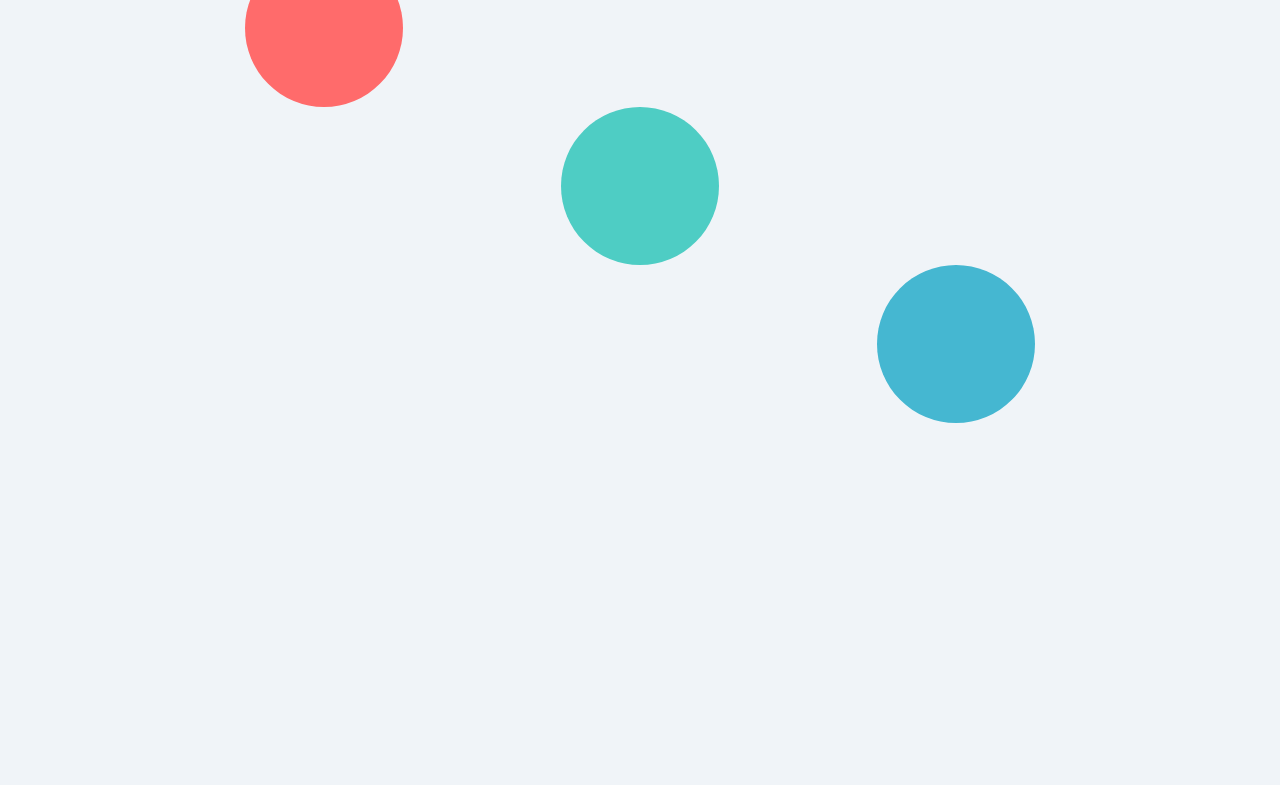
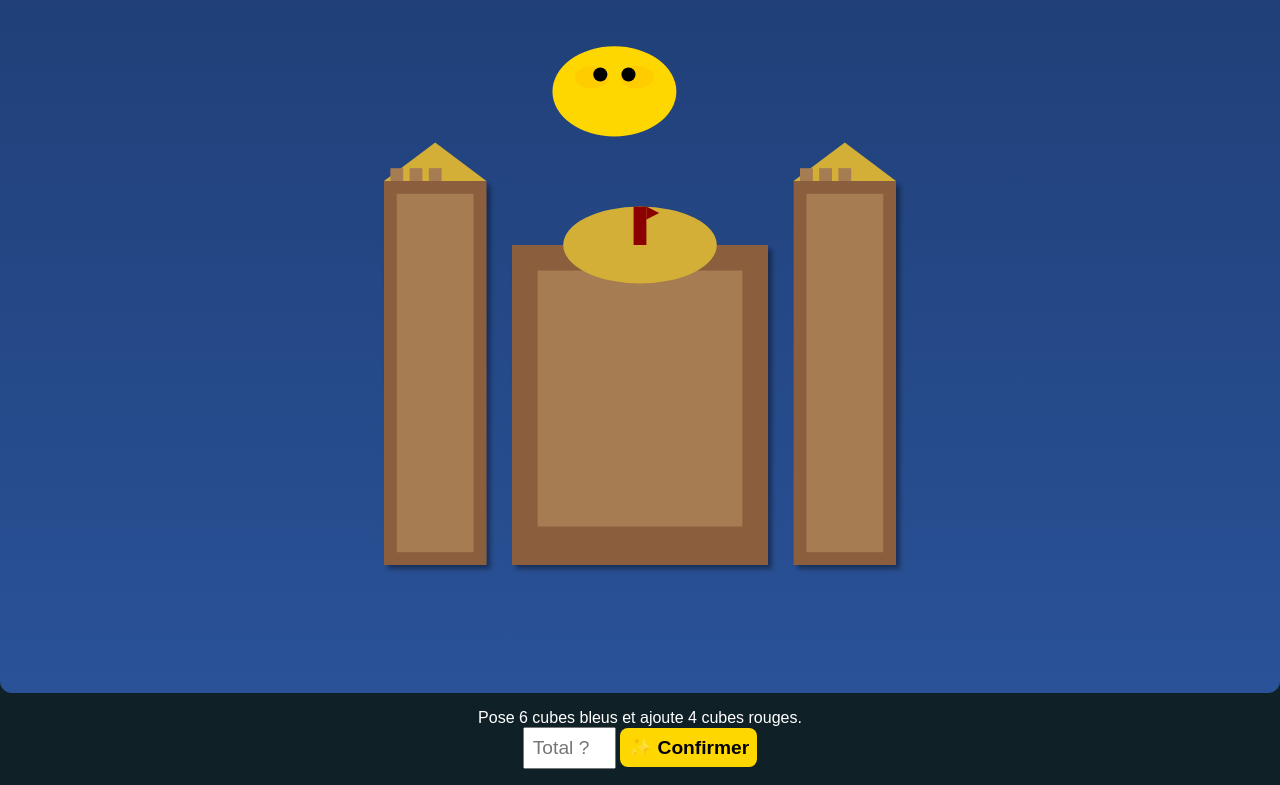
Before and after one commit to Alex270821/inclusive-game, a website: page public/index.html in a window 1280 px wide. Shown: the part 210-995 px from the top of the page. Before the commit the page ends 800 px from the top, so only its background shows below. Drawn offline with Linux system fonts and the light colour scheme; a web font is replaced by a local one.

Commit message:
index.html

```diff
--- a/public/index.html
+++ b/public/index.html
@@ -2,17 +2,89 @@
 <html lang="fr">
 <head>
   <meta charset="utf-8">
-  <title>Carte interactive – IncluGame</title>
-  <link rel="stylesheet" href="map.css">
+  <title>Maths Magiques – Château HD</title>
+  <link rel="stylesheet" href="math.css">
   <link href="https://fonts.googleapis.com/css2?family=OpenDyslexic&display=swap" rel="stylesheet">
 </head>
 <body>
-  <h1>Choisis ta destination</h1>
-  <svg id="map" viewBox="0 0 800 400">
-    <circle cx="200" cy="100" r="50" fill="#FF6B6B" data-place="jungle"   class="spot"/>
-    <circle cx="400" cy="200" r="50" fill="#4ECDC4" data-place="labo"     class="spot"/>
-    <circle cx="600" cy="300" r="50" fill="#45B7D1" data-place="bibli"    class="spot"/>
+  <header>
+    <h1>Château des additions</h1>
+    <button id="modeDys">🌈 Mode DYS</button>
+  </header>
+
+  <!-- Château HD SVG -->
+  <svg id="chateau" viewBox="0 0 1000 650">
+    <!-- Ciel dégradé -->
+    <defs>
+      <linearGradient id="sky" x1="0" y1="0" x2="0" y2="1">
+        <stop offset="0%"  stop-color="#1e3c72"/>
+        <stop offset="100%" stop-color="#2a5298"/>
+      </linearGradient>
+      <filter id="shadow" x="-30%" y="-30%" width="160%" height="160%">
+        <feDropShadow dx="3" dy="3" stdDeviation="2" flood-color="#000" flood-opacity=".4"/>
+      </filter>
+    </defs>
+    <rect width="1000" height="650" fill="url(#sky)"/>
+
+    <!-- Château détaillé -->
+    <g id="castle">
+      <!-- Donjon central -->
+      <rect x="400" y="300" width="200" height="250" fill="#8b5e3c" filter="url(#shadow)"/>
+      <rect x="420" y="320" width="160" height="200" fill="#a67c52"/>
+      <!-- Tours -->
+      <g>
+        <!-- Tour gauche -->
+        <rect x="300" y="250" width="80" height="300" fill="#8b5e3c" filter="url(#shadow)"/>
+        <rect x="310" y="260" width="60" height="280" fill="#a67c52"/>
+        <polygon points="300,250 340,220 380,250" fill="#d4af37"/>
+        <!-- créneaux -->
+        <g>
+          <rect x="305" y="240" width="10" height="10" fill="#a67c52"/>
+          <rect x="320" y="240" width="10" height="10" fill="#a67c52"/>
+          <rect x="335" y="240" width="10" height="10" fill="#a67c52"/>
+        </g>
+        <!-- Tour droite (symétrique) -->
+        <rect x="620" y="250" width="80" height="300" fill="#8b5e3c" filter="url(#shadow)"/>
+        <rect x="630" y="260" width="60" height="280" fill="#a67c52"/>
+        <polygon points="620,250 660,220 700,250" fill="#d4af37"/>
+        <g>
+          <rect x="625" y="240" width="10" height="10" fill="#a67c52"/>
+          <rect x="640" y="240" width="10" height="10" fill="#a67c52"/>
+          <rect x="655" y="240" width="10" height="10" fill="#a67c52"/>
+        </g>
+      </g>
+      <!-- Dôme central -->
+      <ellipse cx="500" cy="300" rx="60" ry="30" fill="#d4af37"/>
+      <!-- Drapeau -->
+      <rect x="495" y="270" width="10" height="30" fill="#8b0000"/>
+      <polygon points="505,270 505,280 515,275" fill="#8b0000"/>
+    </g>
+
+    <!-- Dragon HD -->
+    <g id="dragon" transform="translate(480 180) scale(2.2)">
+      <ellipse cx="0" cy="0" rx="22" ry="16" fill="#ffd700"/>
+      <ellipse cx="-8" cy="-5" rx="6" ry="4" fill="#ffcc00"/>
+      <ellipse cx="8" cy="-5" rx="6" ry="4" fill="#ffcc00"/>
+      <circle cx="-5" cy="-6" r="2.5" fill="#000"/>
+      <circle cx="5" cy="-6" r="2.5" fill="#000"/>
+      <path d="M-12 8 Q-8 15 0 12 Q8 15 12 8" stroke="#ffd700" stroke-width="2" fill="none"/>
+      <animateTransform attributeName="transform" type="rotate" values="0 0 0;5 0 0;0 0 0;-5 0 0;0 0 0" dur="2s" repeatCount="indefinite"/>
+    </g>
   </svg>
-  <script src="map.js"></script>
+
+  <section id="atelier">
+    <p id="enonce">Pose <span id="a">6</span> cubes bleus et ajoute <span id="b">4</span> cubes rouges.</p>
+
+    <div id="zoneBleue"></div>
+    <div id="zoneRouge"></div>
+    <div id="plateauBarres"></div>
+
+    <input id="inputRep" type="number" min="0" max="100" placeholder="Total ?">
+    <button id="valider">✨ Confirmer</button>
+  </section>
+
+  <audio id="sonReussite" src="https://cdn.pixabay.com/download/audio/2022/03/15/audio_2b8a390674.mp3" preload="auto"></audio>
+  <audio id="sonDrag" src="https://cdn.pixabay.com/download/audio/2022/01/18/audio_d1718a4622.mp3" preload="auto"></audio>
+  <script src="math.js"></script>
 </body>
 </html>
```
